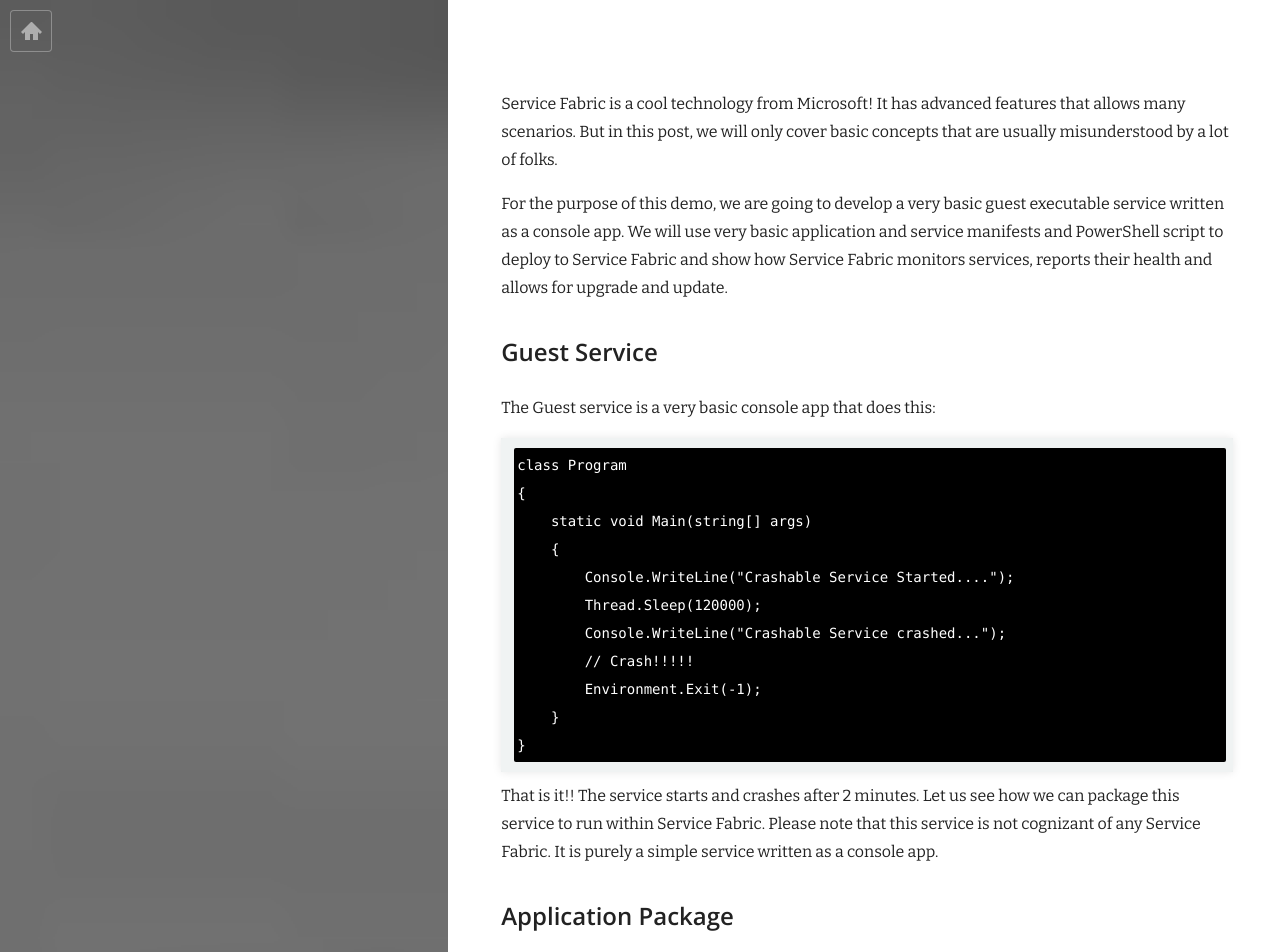
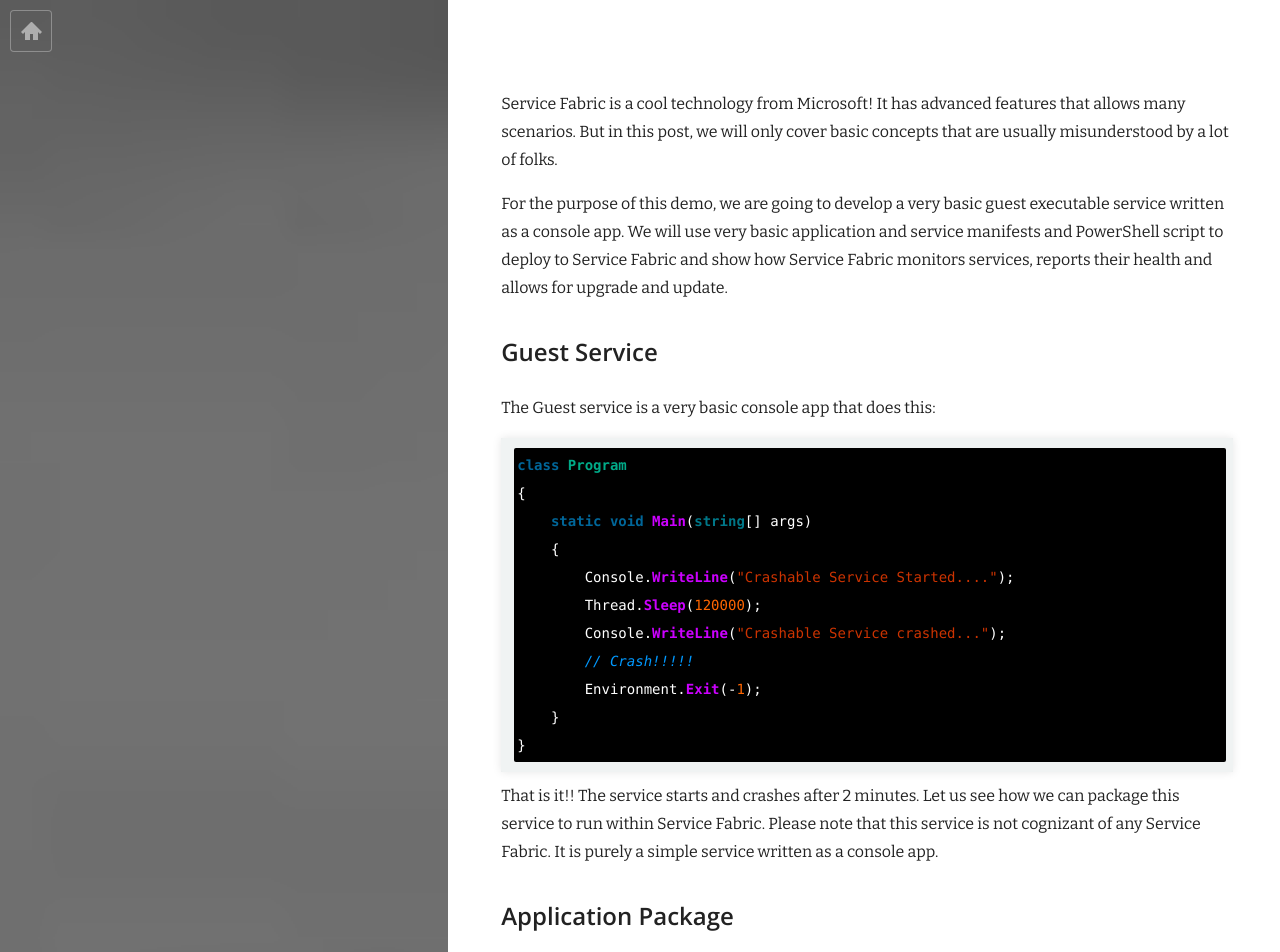
Before and after one commit to khaledhikmat/khaledhikmat.github.io, a Jekyll site: the page built from _posts/2016-12-02-service-fabric-basics.markdown, in a window 1280 px wide. Shown: the top 952 px of the page. Built offline with Jekyll 4.4.1, drawn with Linux system fonts in a browser that asks for light colours; nearby versions of some CDN libraries; some of the changed lines change nothing that is shown.

````diff
--- a/_posts/2016-12-02-service-fabric-basics.markdown
+++ b/_posts/2016-12-02-service-fabric-basics.markdown
@@ -16,7 +16,7 @@
 
 The Guest service is a very basic console app that does this:
 
-```
+```csharp
 class Program
 {
     static void Main(string[] args)
@@ -143,11 +143,13 @@
 The key commands are the last two where we:
 
 - Create a named application name from the registered application type and version:
+
 ```
 # Create a named application from the registered app type/version
 New-ServiceFabricApplication -ApplicationTypeName $appTypeName -ApplicationTypeVersion "1.0.0" -ApplicationName $appName
 ```
 - Create a named service within the named app from the service type:
+
 ```
 # Create a named service within the named app from the service's type
 New-ServiceFabricService -ApplicationName $appName -ServiceTypeName $serviceTypeName -ServiceName $serviceName -Stateless -PartitionSchemeSingleton -InstanceCount 1
@@ -155,11 +157,11 @@
 
 This is extremely significant as it allows us to create multiple application instances within the same cluster and each names application instance has its own set of services. This is how the named application and services are related to the cluster (taken from Service Fabric team presentation):
 
-![Naming Stuff](http://i.imgur.com/P4V2acF.png)
+![Naming Stuff](http://i.imgur.com/1K3PlbX.png)
 
 Once the named application and the named service are deployed, the Service Fabric explorer shows it like this:
 
-![Success Deployment](http://i.imgur.com/4htT4ih.png)
+![Success Deployment](http://i.imgur.com/1X8ecrh.png)
 
 ## Availability
 
@@ -167,7 +169,7 @@
 
 Regardless of whether the service is guest executable or Service Fabric cognizant service, Service Fabric monitors the service to make sure it runs correctly. In our case, the service will crash after 2 minutes.....so once you issue the PowerShell commands to deploy the cluster (in this case to the local one), you will see that Service fabric detects the failure and reports a bad health on the Service Fabric Explorer:
 
-![Error Deployment](http://i.imgur.com/iYLsimO.png)
+![Error deployment](http://i.imgur.com/7CriFFb.png)
 
 ## Cleanup
 
@@ -297,11 +299,11 @@
 
 The upgrade takes place rolls in using a concept called Upgrade Domains which makes ure that the service that is being upgraded does not ever become unavailable:
 
-![Upgrade Domains](http://i.imgur.com/kp1uMor.png)
+![Upgrade Domains](http://i.imgur.com/eEZmOjO.png)
 
 Once the upgrade is done, the new application and service version is `ProductionV1`:
 
-![Production V1](http://i.imgur.com/k4FpO1H.png)
+![Production V1](http://i.imgur.com/XgKT0Zj.png)
 
 ## Updates
 
````
Also changed, not shown: images/2016-12-02/sf-explorer-error.png, images/2016-12-02/sf-explorer-success.png, images/2016-12-02/sf-explorer-warning.png, images/2016-12-02/sf-naming-stuff.png, images/2016-12-02/sf-upgrade-domains.png, images/2016-12-02/sg-upgrade-productionv1.png.
